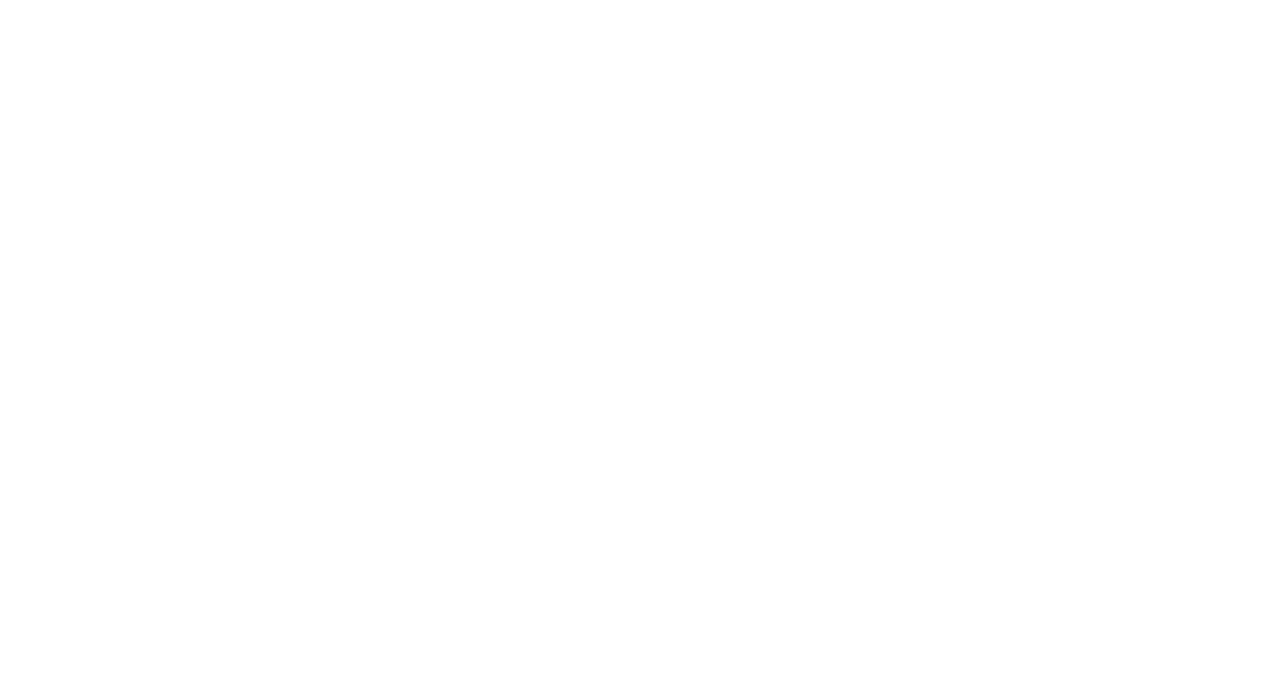
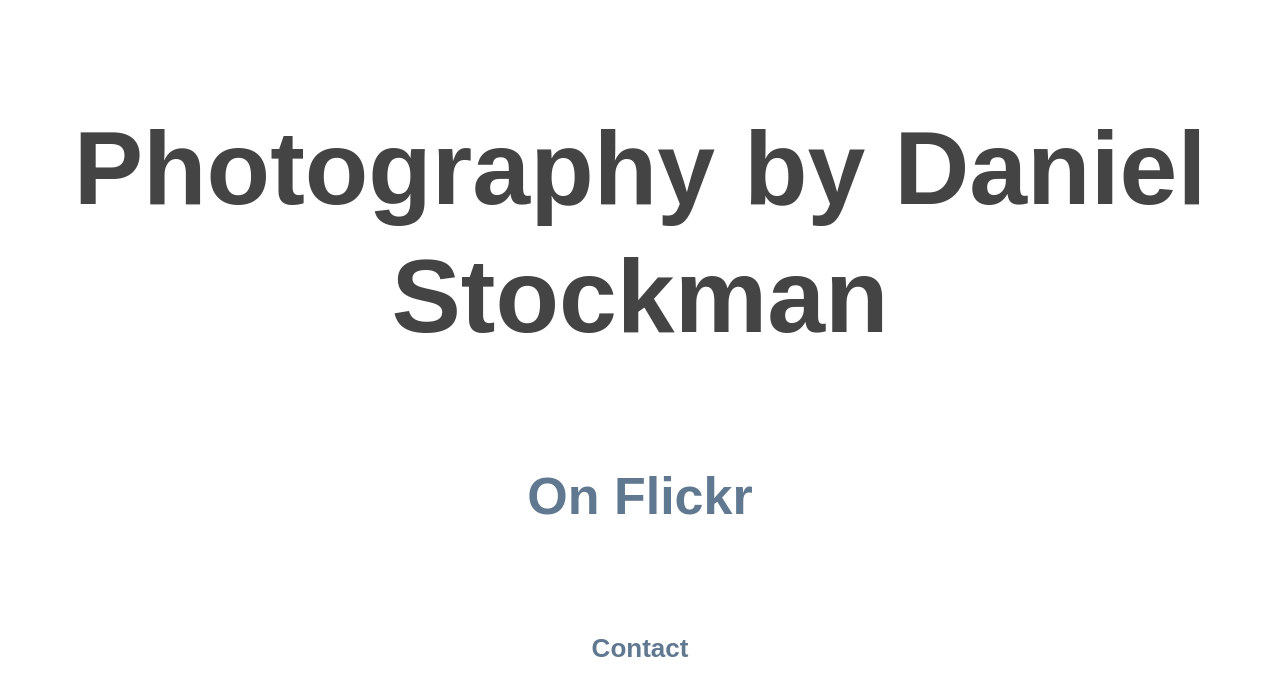
Before and after one commit to evocateur/photography, a plain HTML site: page index.html in a window 1280 px wide. Drawn offline with Linux system fonts and the light colour scheme.

Commit message:
Add barebones flickr and contact links.

```diff
--- a/css/style.css
+++ b/css/style.css
@@ -96,7 +96,7 @@ body, select, input, textarea {
     /* #444 looks better than black: twitter.com/H_FJ/statuses/11800719859 */
     color: #444;
     /* set your base font here, to apply evenly */
-    /* font-family: Georgia, serif;  */
+    font-family: Futura, sans-serif;
 }
 
 /* Headers (h1,h2,etc) have no default font-size or margin,
@@ -237,11 +237,27 @@ button {
 
 
 
- /* Primary Styles
-    Author:
- */
+/* Primary Styles
+    Author: Daniel Stockman
+*/
 
-
+h1, h2 {
+    text-align: center;
+    font-size: 8em;
+    margin: 2em 0;
+}
+h1 {
+    margin: 1em 0;
+}
+h2 {
+    font-size: 4em;
+}
+footer h2 {
+    font-size: 2em;
+}
+h2 a {
+    text-decoration: none;
+}
 
 
 
--- a/index.html
+++ b/index.html
@@ -21,14 +21,15 @@
 
     <div id="container">
         <header>
-
+            <h1>Photography by Daniel Stockman</h1>
         </header>
 
         <div id="main">
+            <h2><a href="http://www.flickr.com/photos/evocateur/">On Flickr</a></h2>
         </div>
 
         <footer>
-
+            <h2><a href="mailto:daniel.stockman@gmail.com">Contact</a></h2>
         </footer>
     </div>
     <!--! end of #container -->
```
